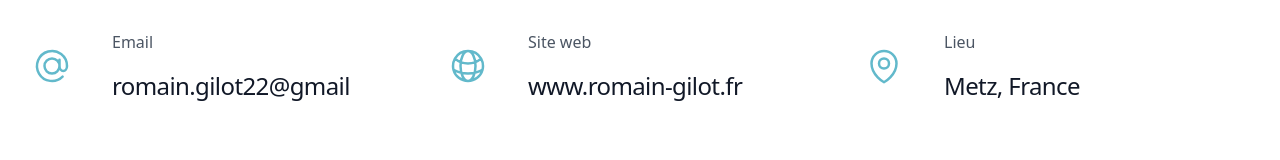
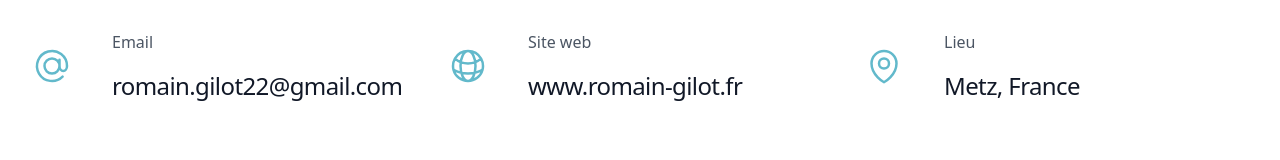
Before and after one commit to RomainGilot/portfolio, a React (Create React App) app: page / in a window 1280 px wide. Shown: the part 2570-2730 px from the top of the page. Built offline with nearby package versions, Linux system fonts and the light colour scheme.

Commit message:
modif email

```diff
--- a/src/components/Contact/Contact.jsx
+++ b/src/components/Contact/Contact.jsx
@@ -22,8 +22,8 @@ function Contact() {
                 />
               </svg>
               <div className="ms-10 flex max-w-xs flex-col gap-y-4">
-                <a href="mailto:ro.gilot@icloud.fr" className="text-2xl  tracking-tight text-gray-900">
-                  romain.gilot22@gmail
+                <a href="mailto:romain.gilot22@gmail.com" className="text-2xl  tracking-tight text-gray-900">
+                  romain.gilot22@gmail.com
                 </a>
                 <dd className="order-first text-gray-600">Email</dd>
               </div>
```
